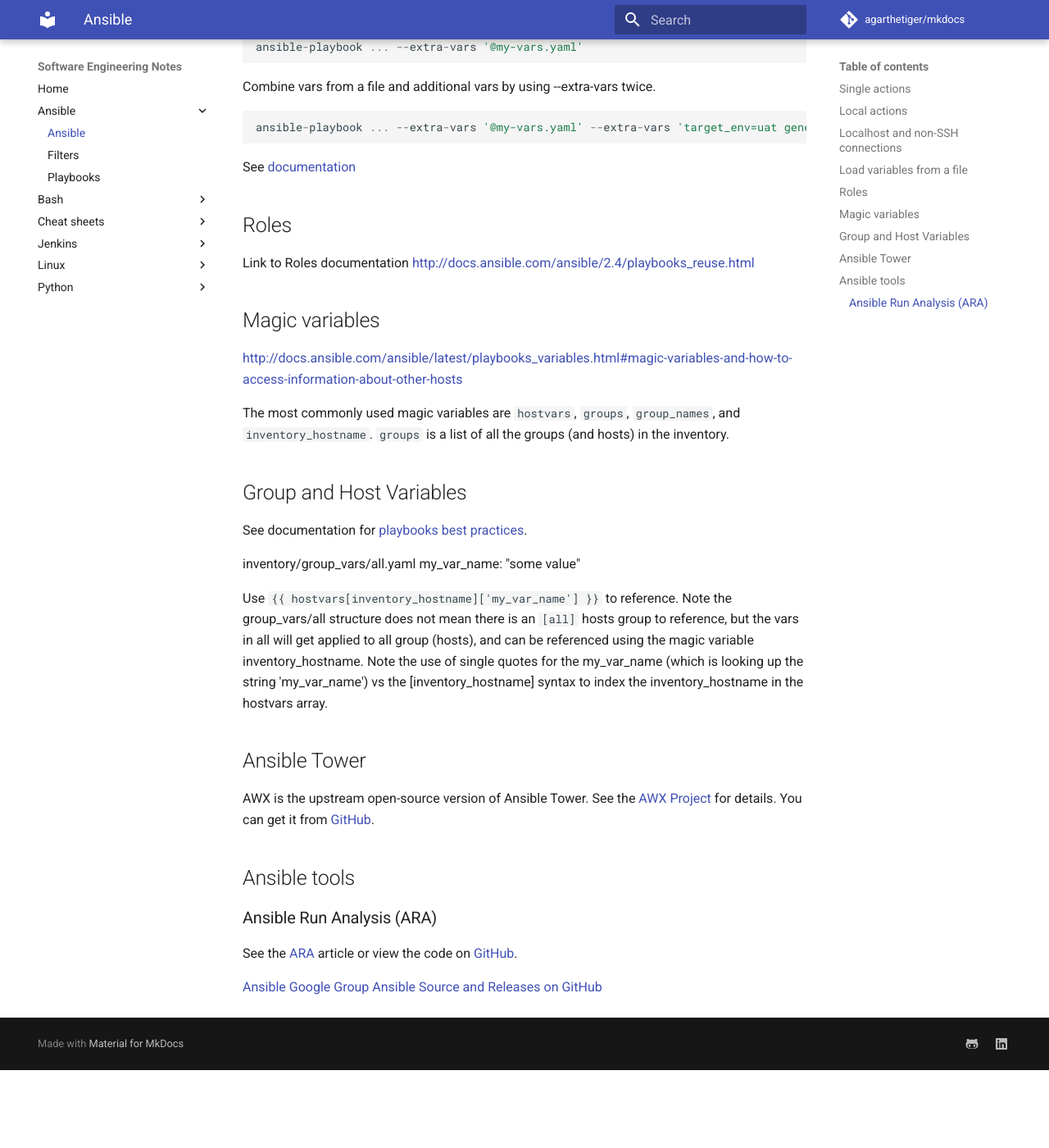
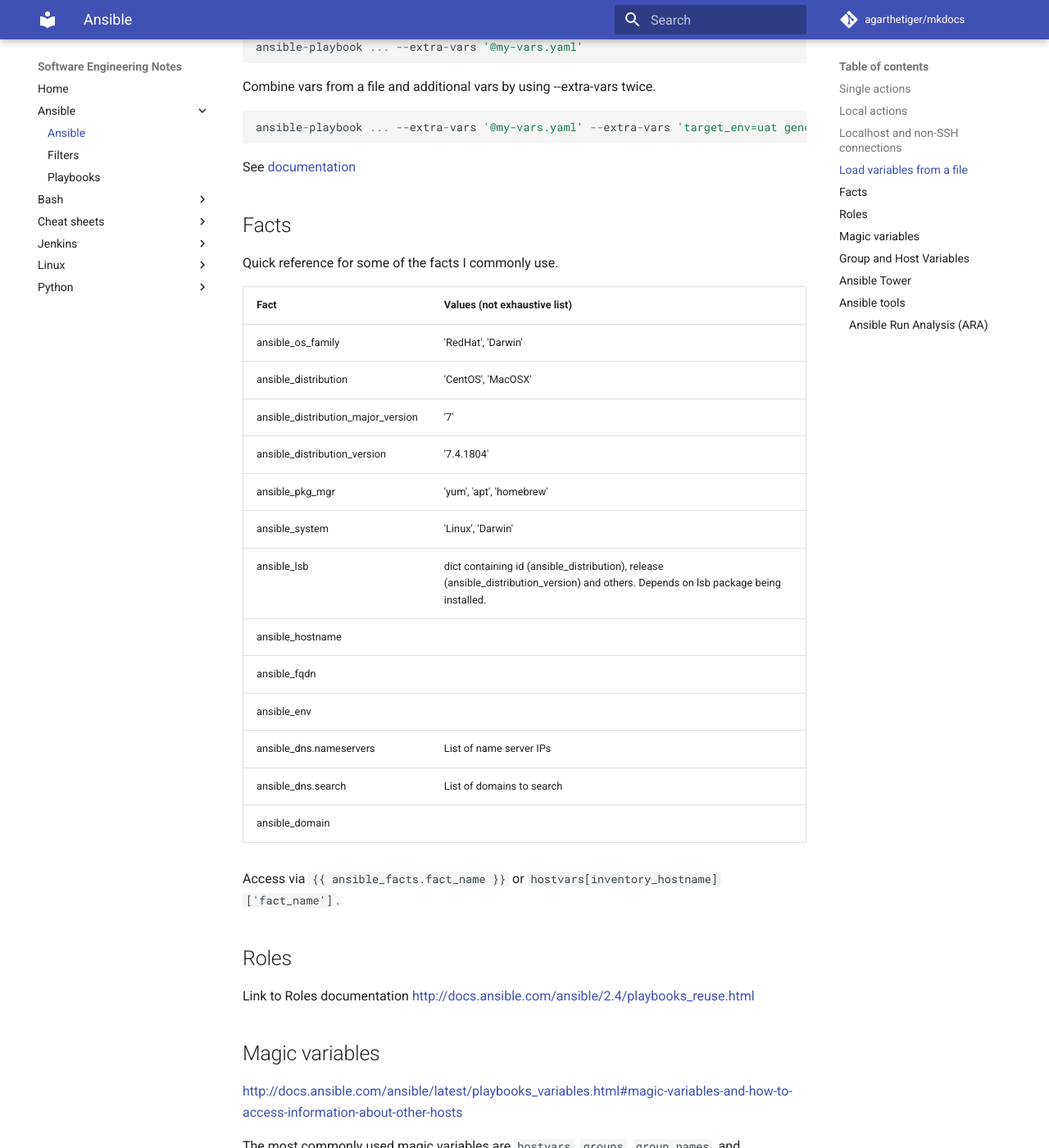
Before and after one commit to agarthetiger/mkdocs, an MkDocs documentation site: the page built from docs/ansible/Ansible.md, in a window 1280 px wide and 1400 px high, scrolled down 1865 px. Shown: the whole window at 82% size. Built offline with MkDocs 1.6.1 and Material for MkDocs 9.7.7, drawn with Linux system fonts in a browser that asks for light colours; comment, search, counter and statistics services are not loaded; before the commit the page ends 3170 px from its top, so only the background shows below that.

Commit message:
Update Ansible.md
Add Facts section

```diff
--- a/docs/ansible/Ansible.md
+++ b/docs/ansible/Ansible.md
@@ -62,6 +62,26 @@
 
 See [documentation](https://docs.ansible.com/ansible/2.4/ansible-playbook.html#cmdoption-ansible-playbook-e)
 
+## Facts
+Quick reference for some of the facts I commonly use.
+
+| Fact | Values (not exhaustive list) |
+|------|--------|
+| ansible_os_family | 'RedHat', 'Darwin' |
+| ansible_distribution | 'CentOS', 'MacOSX' |
+| ansible_distribution_major_version | '7' |
+| ansible_distribution_version | '7.4.1804' |
+| ansible_pkg_mgr | 'yum', 'apt', 'homebrew' |
+| ansible_system | 'Linux', 'Darwin' |
+| ansible_lsb | dict containing id (ansible_distribution), release (ansible_distribution_version) and others. Depends on lsb package being installed. |
+| ansible_hostname | |
+| ansible_fqdn | |
+|ansible_env | |
+| ansible_dns.nameservers | List of name server IPs |
+| ansible_dns.search | List of domains to search |
+| ansible_domain |  |
+
+Access via `{{ ansible_facts.fact_name }}` or `hostvars[inventory_hostname]['fact_name']`.
 ## Roles
 
 Link to Roles documentation
```
